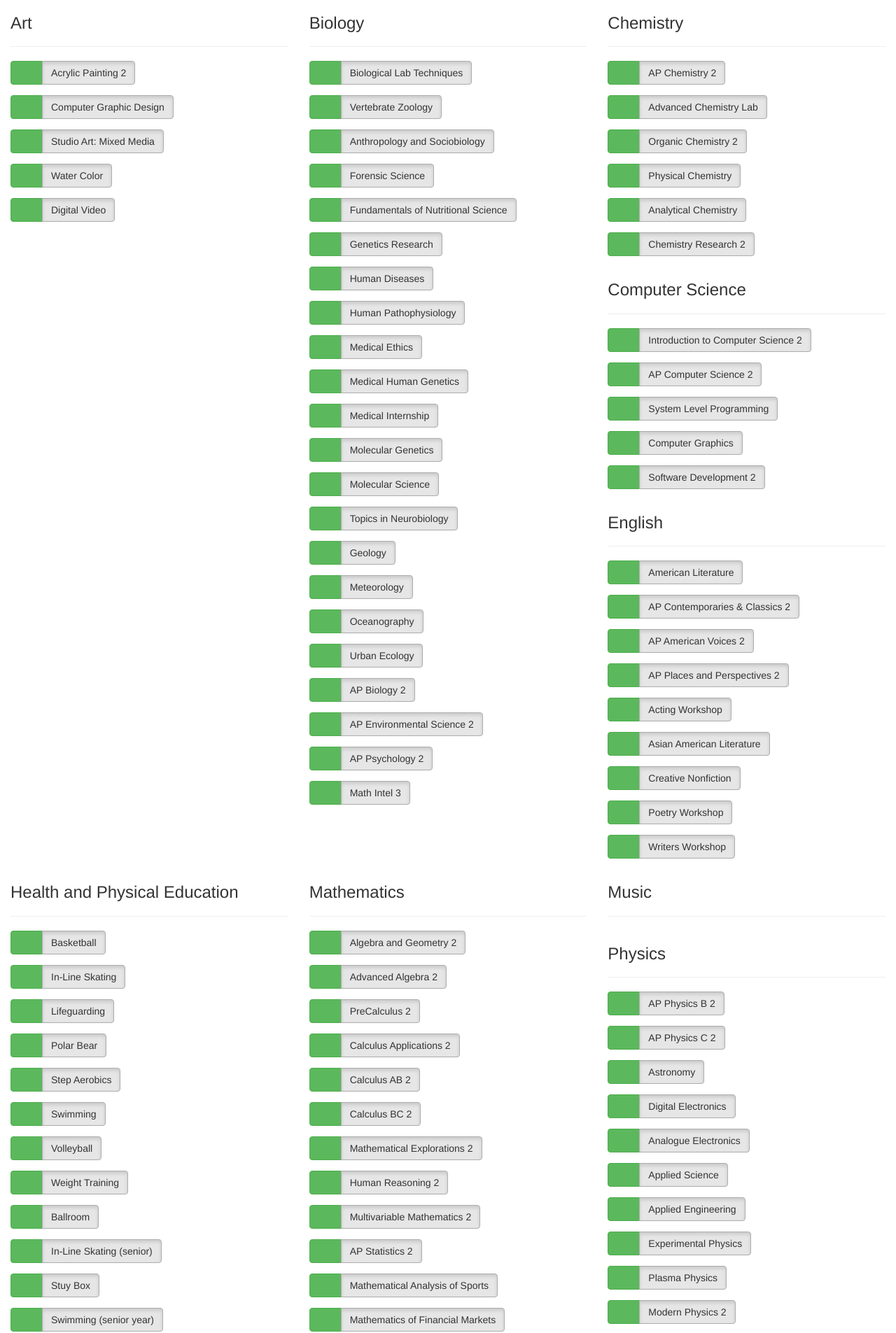
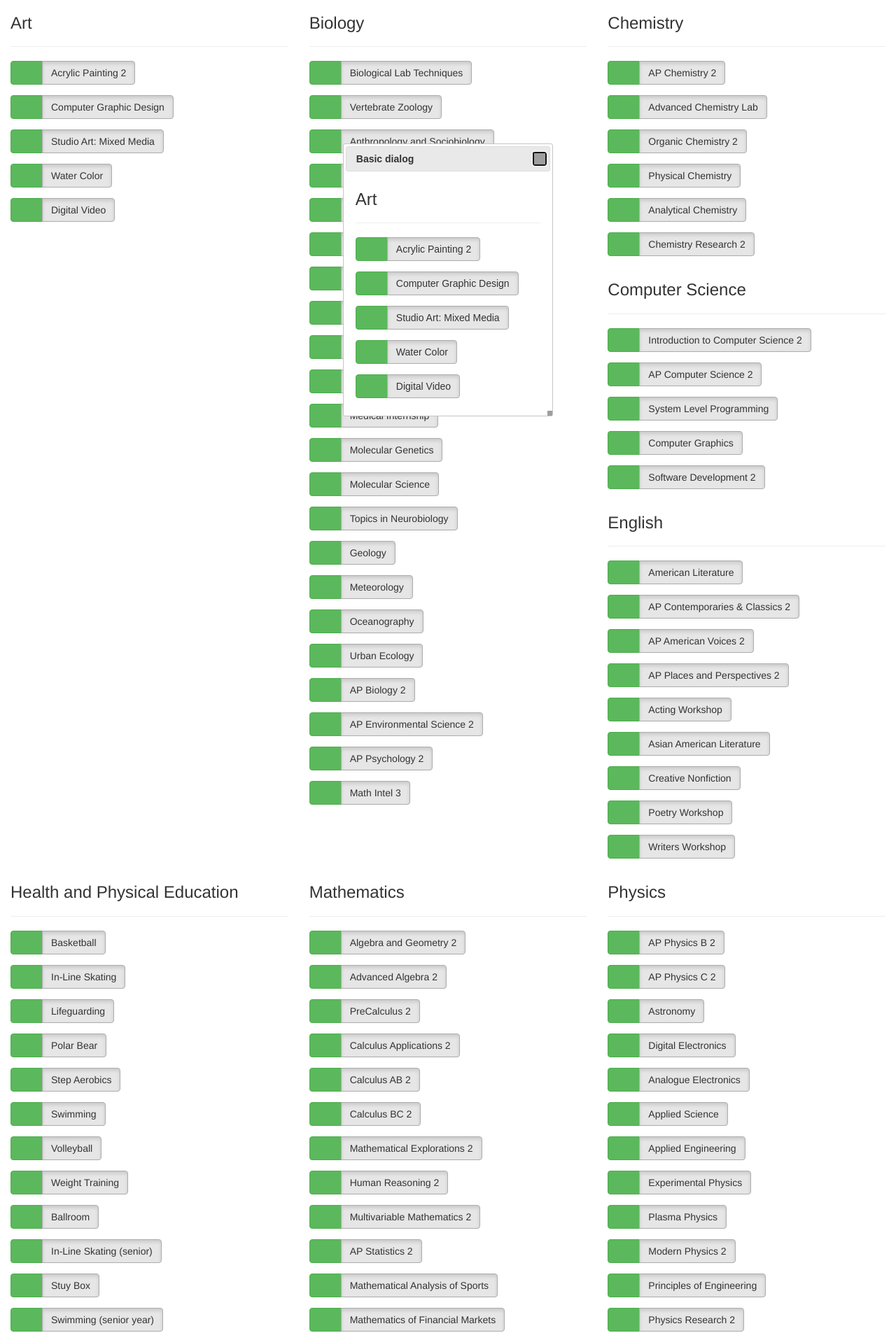
Before and after one commit to syoon123/LMNTree, a Flask app: page /class_selector in a window 1280 px wide. Shown: the top 1905 px of the page at 70% size. Run offline with Flask 2, Linux system fonts and the light colour scheme; some libraries are stand-ins or nearby versions; grey boxes are pictures that could not be loaded.

Commit message:
started working on popups

```diff
--- a/app.py
+++ b/app.py
@@ -2,6 +2,7 @@
 import sys
 import csv
 from utils import course_selector
+#  from utils import solve
 
 app = Flask(__name__)
 app.secret_key = 'imagine-you-are-a-light-molecule...'
@@ -33,7 +34,6 @@
 def class_selector_check():
     res = request.json
     classes = res["classes"]
-    print classes
     return "success"
 
 if __name__ == "__main__":
--- a/templates/class_selector.html
+++ b/templates/class_selector.html
@@ -5,8 +5,10 @@
     <title>Select Your Classes</title>
     <script type="text/javascript" src="https://code.jquery.com/jquery-3.2.1.min.js"></script>
     <script src="https://maxcdn.bootstrapcdn.com/bootstrap/3.3.7/js/bootstrap.min.js"></script>
+    <script src="https://code.jquery.com/ui/1.12.1/jquery-ui.js"></script>
     <link rel="stylesheet" href="https://maxcdn.bootstrapcdn.com/bootstrap/3.3.7/css/bootstrap.min.css" integrity="sha384-BVYiiSIFeK1dGmJRAkycuHAHRg32OmUcww7on3RYdg4Va+PmSTsz/K68vbdEjh4u" crossorigin="anonymous">
     <link rel="stylesheet" href="static/css/class_selector.css">
+    <link rel="stylesheet" href="//code.jquery.com/ui/1.12.1/themes/base/jquery-ui.css">
 </head>
 <body>
   <div class="[ col-xs-12 col-sm-6 col-md-4 col-lg-3]">
@@ -108,20 +110,6 @@
         </div>{% endfor %}
 </div>
   <div class="[ col-xs-12 col-sm-6 col-md-4 col-lg-3]">
-    <h3>Music</h3><hr />
-    {% for item in music_courses %}
-        <div class="[ form-group ]">
-            <input type="checkbox" name="fancy-checkbox-success" id="fancy-checkbox-success" autocomplete="off" />
-            <div class="[ btn-group ]">
-                <label for="fancy-checkbox-success" class="[ btn btn-success ]">
-                    <span class="[ glyphicon glyphicon-ok ]"></span>
-                    <span> </span>
-                </label>
-                <label for="fancy-checkbox-success" class="[ btn btn-default active ]">{{ item }} </label>
-            </div>
-        </div>{% endfor %}
-</div>
-  <div class="[ col-xs-12 col-sm-6 col-md-4 col-lg-3]">
     <h3>Physics</h3><hr />
     {% for item in phys_courses %}
         <div class="[ form-group ]">
@@ -176,6 +164,20 @@
   <br>
   <br>
   <br>
+  <div id = "dialog" title="Basic dialog">
+    <h3>Art</h3><hr />
+    {% for item in art_courses %}
+        <div class="[ form-group ]">
+            <input type="checkbox" name="fancy-checkbox-success" id="fancy-checkbox-success" autocomplete="off" />
+            <div class="[ btn-group ]">
+                <label for="fancy-checkbox-success" class="[ btn btn-success ]">
+                    <span class="[ glyphicon glyphicon-ok ]"></span>
+                    <span> </span>
+                </label>
+                <label for="fancy-checkbox-success" class="[ btn btn-default active ]">{{ item }}</label>
+            </div>
+        </div>{% endfor %}
+</div>
   <div class = "[ col-xs-12 col-sm-12 col-md-12 col-lg-12]" style = "text-align: center;" >
     <button type = "button" class = "btn btn-danger" id = "submit-initial">Submit</button>
   </div>
@@ -203,6 +205,9 @@
   for (i = 0; i < y.length; i++) {
       y[i].childNodes[3].style.display = "inline-block";
   }
+  $( function() {
+      $("#dialog").dialog();
+  });
   $(".btn-group").click(function() {
       var text_label = $(this).children()[1];
       var label = $(this).children()[0];
@@ -218,7 +223,7 @@
           empty_space.style.display = "inline-block";
 	  $(text_label).toggleClass("checked");
   }
-  })
+  });
   $("button#submit-initial").click(function() {
      var list = [];
      var x = document.getElementsByClassName("checked");
@@ -237,11 +242,15 @@
 	contentType: "application/json",
 	data: JSON.stringify(data),
 	success: function (data) {
+	    console.log(data);
+	    var html = '';
+
+	    $("#dialog").html(html);
 	},
 	error: function (data) {
 	}
 	})
-})
+});
 
 </script>
 </html>
```
